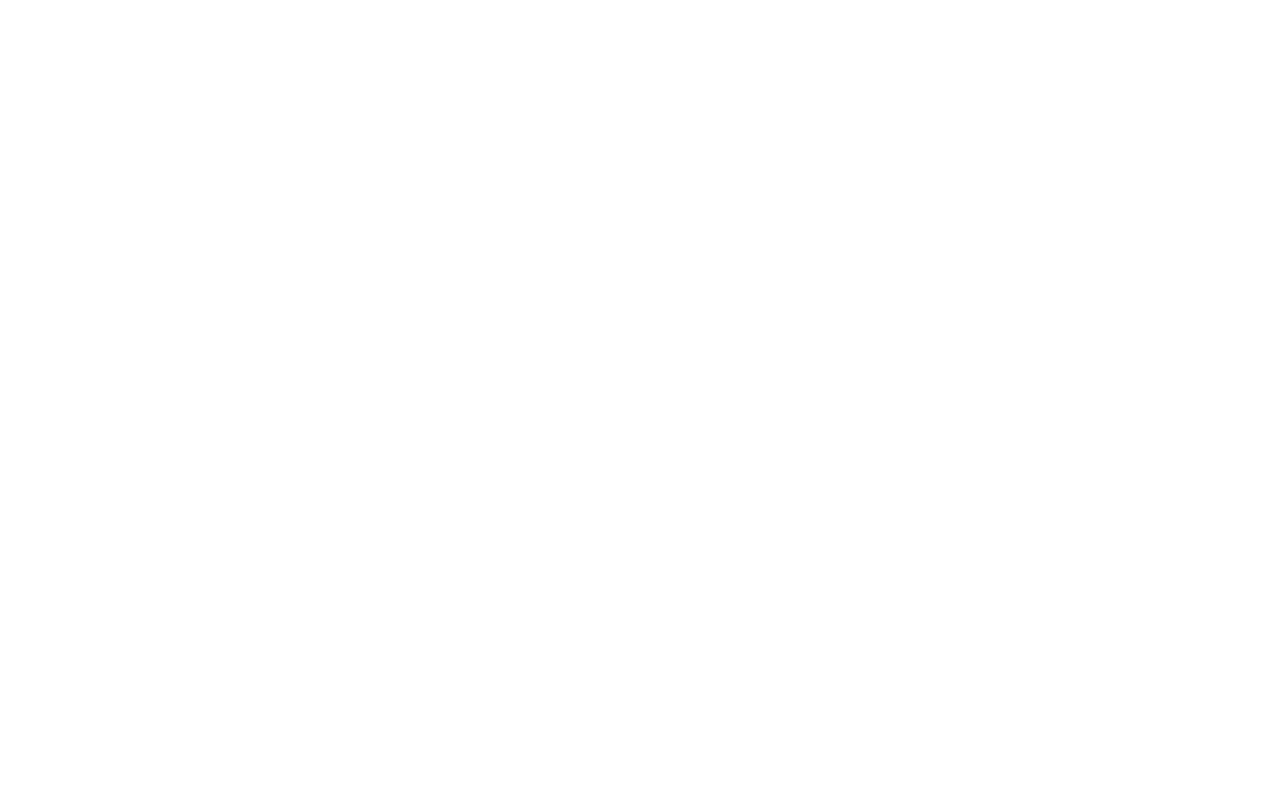
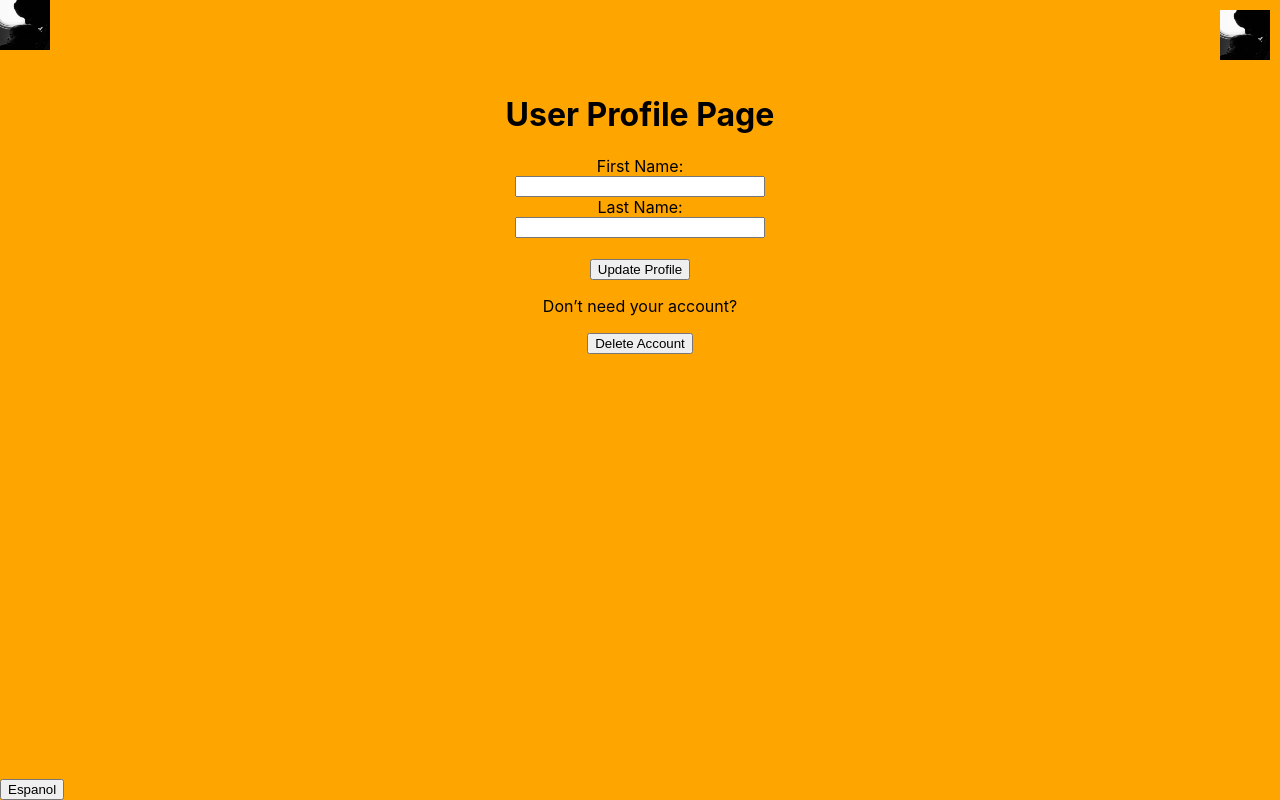
Before and after one commit to Miracle-Phone-Call/miracle-phone-call-frontEnd, a React (Create React App) app in the folder miracle-phone-call/: page /profile in a window 1280 px wide. Before the commit this address had no page. Built offline with nearby package versions, Linux system fonts and the light colour scheme.

Commit message:
profile.js component to update user

```diff
--- a/miracle-phone-call/src/App.css
+++ b/miracle-phone-call/src/App.css
@@ -18,7 +18,7 @@
   height: 50px;;
 }
 
-.landing-container, .signup-container, .login-container {
+.landing-container, .signup-container, .login-container, .profile-container{
   width: 100%;
   height: 100vh;
   background-color: orange;
@@ -85,3 +85,18 @@
   position: absolute;
   bottom: 0px;
 }
+
+.profile-form {
+  display: flex;
+  flex-direction: column;
+  margin: auto;
+}
+
+.profile-form > input {
+  display: inline-block;
+}
+
+.profile-form > label {
+  display: inline-block;
+  width: 250px;
+}
--- a/miracle-phone-call/src/App.js
+++ b/miracle-phone-call/src/App.js
@@ -4,6 +4,7 @@
 import Login from './Components/Login';
 import Chats from './Components/Chats';
 import ChatRoom from './Components/ChatRoom';
+import Profile from './Components/Profile';
 import {Routes, Route, Link} from 'react-router-dom'
 
 function App() {
@@ -15,6 +16,7 @@
         <Route path="/login" element={<Login />}/>
         <Route path="/chats" element={<Chats />}/>
         <Route path="/chatroom" element={<ChatRoom />}/>
+        <Route path="/profile" element={<Profile />}/>
       </Routes>
     </div>
   );
--- a/miracle-phone-call/src/Components/Navbar.js
+++ b/miracle-phone-call/src/Components/Navbar.js
@@ -1,5 +1,6 @@
 import { useContext } from "react"
 import Context from "../context/Context"
+import {Link} from "react-router-dom";
 
 export default function Navbar(){
   let {username} = useContext(Context)
@@ -8,7 +9,7 @@
       <img src="../images/pexels-nicolas-postiglioni-1927155.jpg" className="navbar-img"/>
       <div className="nav-profile">
         <p>{username}</p>
-        <img src="../images/pexels-nicolas-postiglioni-1927155.jpg" className="navbar-img"/>
+        <Link to="/Profile"><img src="../images/pexels-nicolas-postiglioni-1927155.jpg" className="navbar-img"/></Link>
       </div>
     </div>
   )
--- /dev/null
+++ b/miracle-phone-call/src/Components/Profile.js
@@ -0,0 +1,36 @@
+import Navbar from "./Navbar";
+import {Link} from "react-router-dom";
+import { useState } from "react";
+import Footer from "./Footer";
+
+export default function Profile(){
+  const [firstName, setFirstName] = useState("")
+  const [lastName, setLastName] = useState("")
+
+  return(
+    <div className="profile-container">
+      <Navbar />
+      <h1>User Profile Page</h1>
+      <div className="profile-form">
+        <form className="profile-form">
+          <label>First Name: </label>
+          <input type="text" onChange = {(event) => {
+              setFirstName(event.target.value)
+            }} value = {firstName}></input>
+
+          <label>Last Name: </label>
+          <input type="text" onChange = {(event) => {
+              setLastName(event.target.value)
+            }} value = {lastName}></input>
+          <br></br>
+          <Link to="/login"><button>Update Profile</button></Link>
+        </form>
+      </div>
+      <div className="delete-div">
+        <p>Don’t need your account?</p>
+        <Link to="/signup"><button>Delete Account</button></Link>
+      </div>
+      <Footer />
+    </div>
+  )
+}
```
